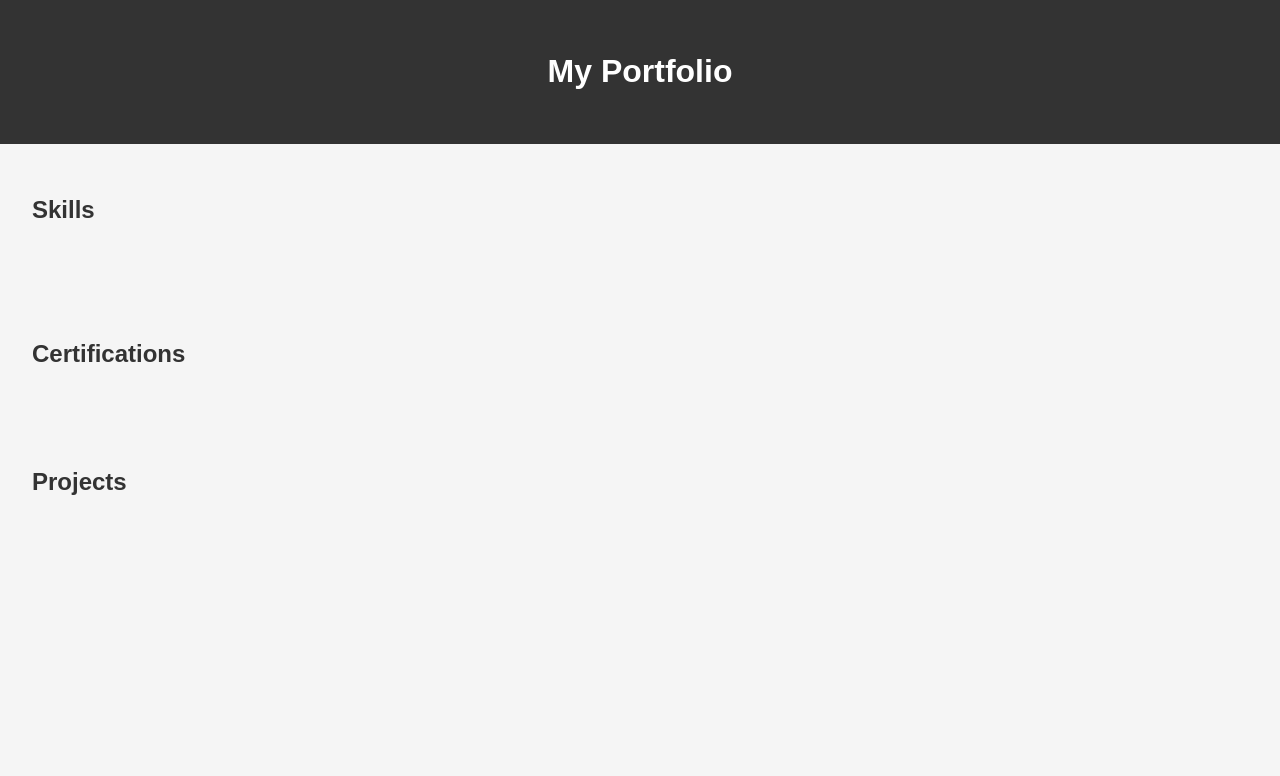
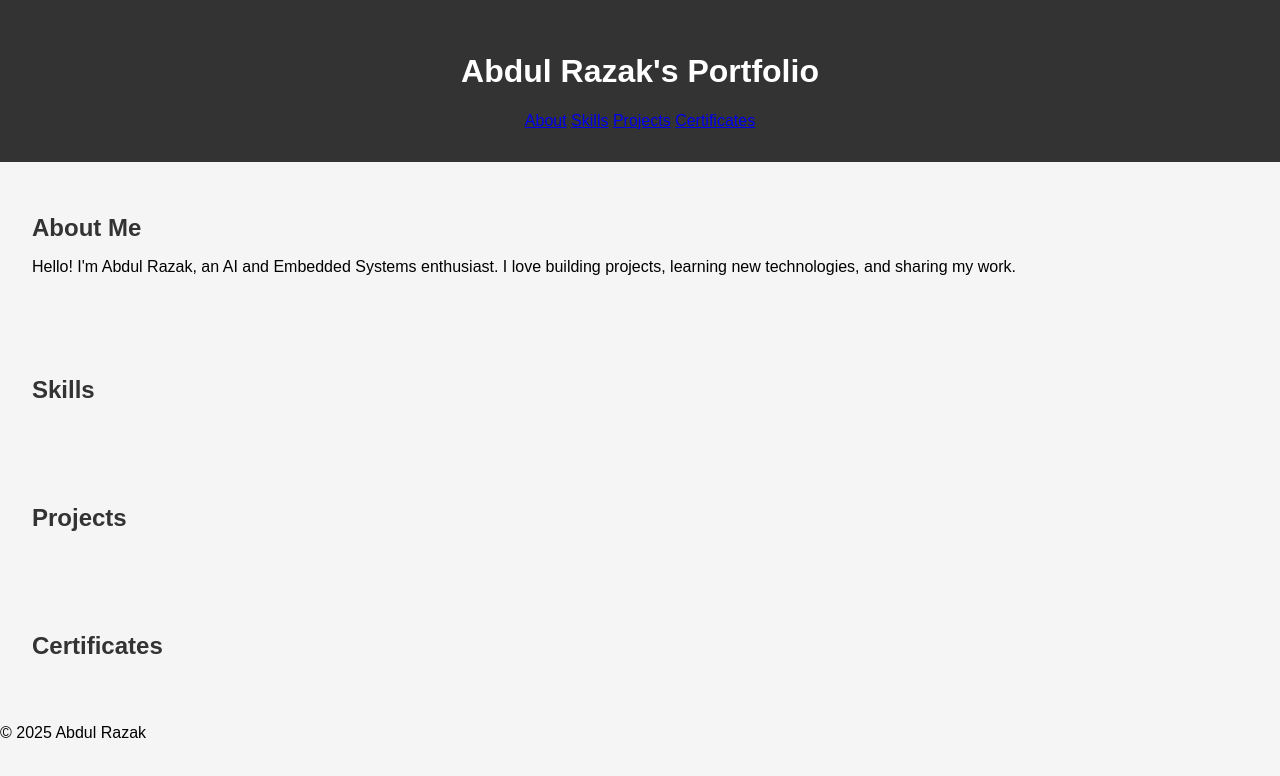
Before and after one commit to Razak777/portfolio, a plain HTML site: page index.html in a window 1280 px wide. Drawn offline with Linux system fonts and the light colour scheme; no server answers.

Commit message:
Update index.html

```diff
--- a/index.html
+++ b/index.html
@@ -8,17 +8,23 @@
 </head>
 <body>
     <header>
-    <h1>My Portfolio</h1>
+        <h1>Abdul Razak's Portfolio</h1>
+        <nav>
+            <a href="#about">About</a>
+            <a href="#skills">Skills</a>
+            <a href="#projects">Projects</a>
+            <a href="#certificates">Certificates</a>
+        </nav>
     </header>
+
+    <section id="about">
+        <h2>About Me</h2>
+        <p>Hello! I'm Abdul Razak, an AI and Embedded Systems enthusiast. I love building projects, learning new technologies, and sharing my work.</p>
+    </section>
 
     <section id="skills">
         <h2>Skills</h2>
-    <ul id="skills-list"></ul>
-  </section>
-
-  <section id="certifications">
-    <h2>Certifications</h2>
-    <div id="certificates-container"></div>
+        <div id="skills-container"></div>
     </section>
 
     <section id="projects">
@@ -26,6 +32,15 @@
         <div id="projects-container"></div>
     </section>
 
+    <section id="certificates">
+        <h2>Certificates</h2>
+        <div id="certificates-container"></div>
+    </section>
+
+    <footer>
+        <p>&copy; 2025 Abdul Razak</p>
+    </footer>
+
     <script src="script.js"></script>
 </body>
 </html>
```
Lines whose indentation alone changed are shown as unchanged.
